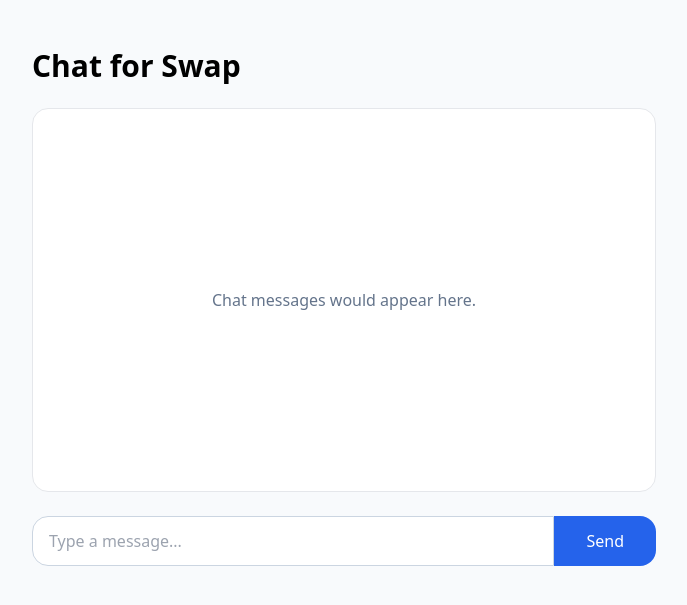
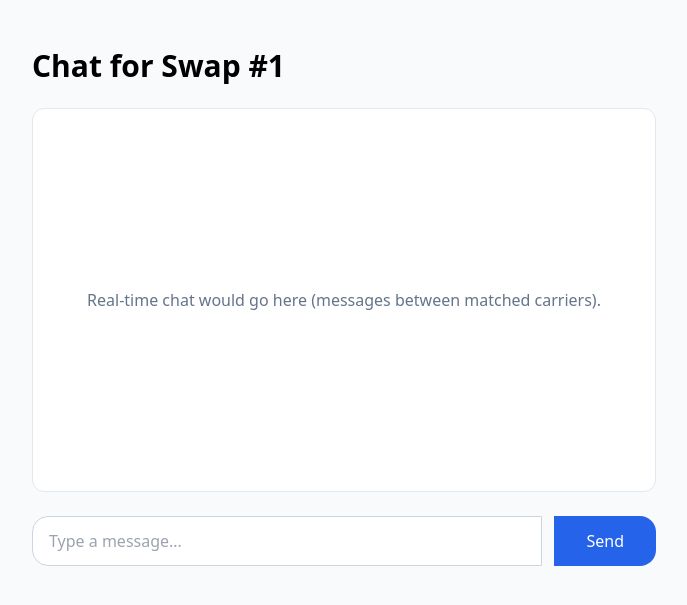
Before and after one commit to barnanst-collab/carrierswap, a Flask app: page /chat/1 in a window 1280 px wide. Shown: the part 65-670 px from the top of the page, without its empty margins (296-983 px from the left). Run offline with Flask 3, Linux system fonts and the light colour scheme; some libraries are stand-ins or nearby versions.

Commit message:
Update chat.html

```diff
--- a/CarrierSwap/templates/chat.html
+++ b/CarrierSwap/templates/chat.html
@@ -4,11 +4,11 @@
 
 {% block content %}
 <div class="max-w-2xl mx-auto px-6 py-12">
-    <h1 class="text-3xl font-bold mb-6">Chat for Swap</h1>
-    <div class="bg-white border rounded-2xl p-8 h-96 flex items-center justify-center text-slate-500 mb-6">
-        Chat messages would appear here.
+    <h1 class="text-3xl font-bold mb-6">Chat for Swap #{{ listing_id }}</h1>
+    <div class="bg-white border border-slate-200 rounded-xl p-8 h-96 flex items-center justify-center text-slate-500">
+        Real-time chat would go here (messages between matched carriers).
     </div>
-    <div class="flex">
+    <div class="mt-6 flex gap-3">
         <input type="text" placeholder="Type a message..." class="flex-1 border border-slate-300 rounded-l-2xl px-4 py-3">
         <button class="bg-blue-600 text-white px-8 rounded-r-2xl">Send</button>
     </div>
```
